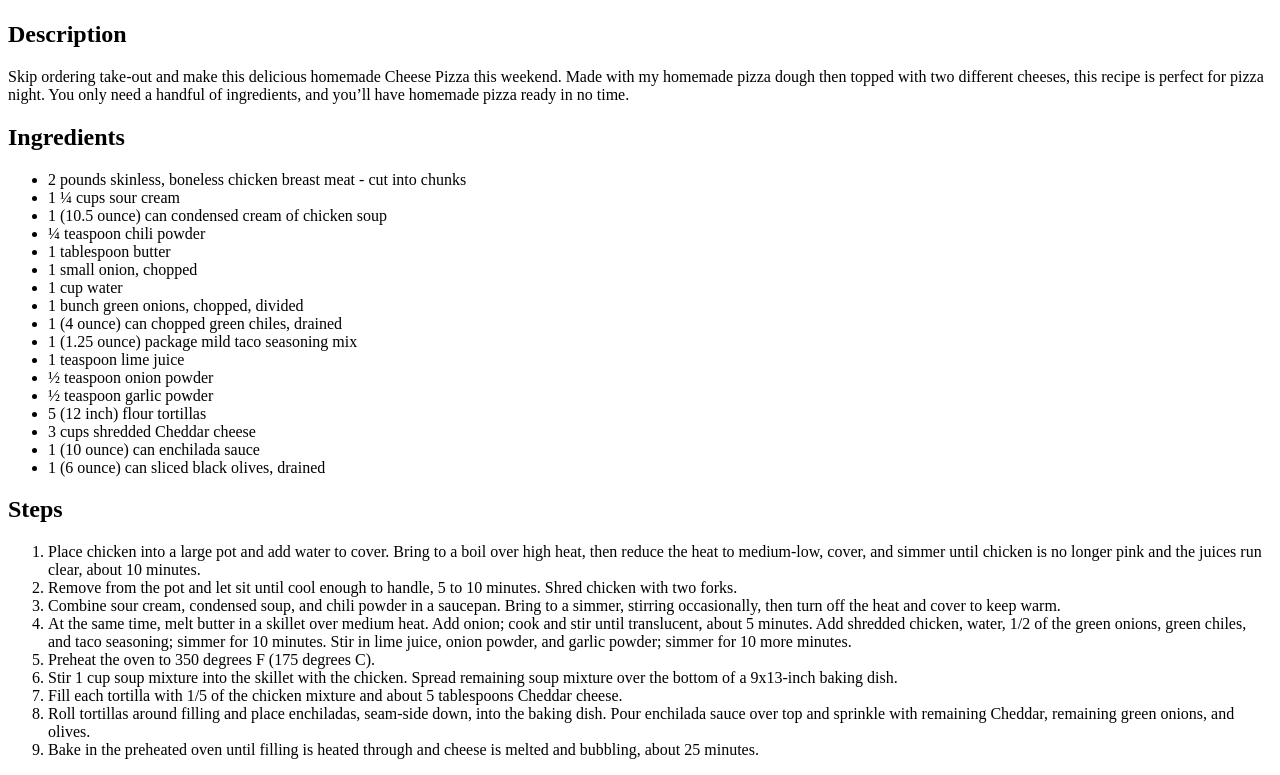
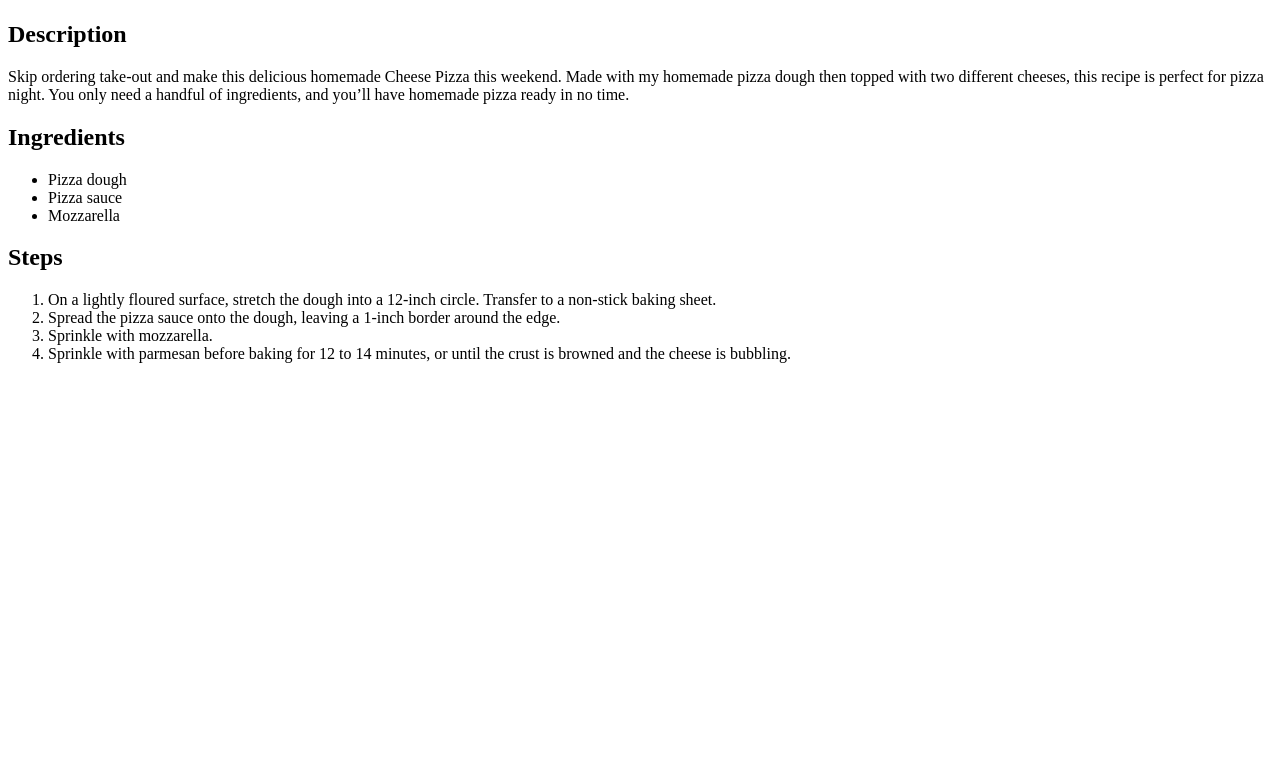
Before and after one commit to hobbyprogr4mmer/odin-recipes, a plain HTML site: page recipes/pizza.html in a window 1280 px wide. Shown: the part 409-1184 px from the top of the page. After the commit the page ends 800 px from the top, so only its background shows below. Drawn offline with Linux system fonts and the light colour scheme.

Commit message:
Finished HTML. Todo: CSS

```diff
--- a/recipes/pizza.html
+++ b/recipes/pizza.html
@@ -13,35 +13,16 @@
     <p>Skip ordering take-out and make this delicious homemade Cheese Pizza this weekend. Made with my homemade pizza dough then topped with two different cheeses, this recipe is perfect for pizza night. You only need a handful of ingredients, and you’ll have homemade pizza ready in no time.</p>
     <h2>Ingredients</h2>
     <ul>
-        <li>2 pounds skinless, boneless chicken breast meat - cut into chunks</li>
-        <li>1 ¼ cups sour cream</li>
-        <li>1 (10.5 ounce) can condensed cream of chicken soup</li>
-        <li>¼ teaspoon chili powder</li>
-        <li>1 tablespoon butter</li>
-        <li>1 small onion, chopped</li>
-        <li>1 cup water</li>
-        <li>1 bunch green onions, chopped, divided</li>
-        <li>1 (4 ounce) can chopped green chiles, drained</li>
-        <li>1 (1.25 ounce) package mild taco seasoning mix</li>
-        <li>1 teaspoon lime juice</li>
-        <li>½ teaspoon onion powder</li>
-        <li>½ teaspoon garlic powder</li>
-        <li>5 (12 inch) flour tortillas</li>
-        <li>3 cups shredded Cheddar cheese</li>
-        <li>1 (10 ounce) can enchilada sauce</li>
-        <li>1 (6 ounce) can sliced black olives, drained</li>
+        <li>Pizza dough</li>
+        <li>Pizza sauce</li>
+        <li>Mozzarella</li>
     </ul>
     <h2>Steps</h2>
     <ol>
-        <li>Place chicken into a large pot and add water to cover. Bring to a boil over high heat, then reduce the heat to medium-low, cover, and simmer until chicken is no longer pink and the juices run clear, about 10 minutes.</li>
-        <li>Remove from the pot and let sit until cool enough to handle, 5 to 10 minutes. Shred chicken with two forks.</li>
-        <li>Combine sour cream, condensed soup, and chili powder in a saucepan. Bring to a simmer, stirring occasionally, then turn off the heat and cover to keep warm.</li>
-        <li>At the same time, melt butter in a skillet over medium heat. Add onion; cook and stir until translucent, about 5 minutes. Add shredded chicken, water, 1/2 of the green onions, green chiles, and taco seasoning; simmer for 10 minutes. Stir in lime juice, onion powder, and garlic powder; simmer for 10 more minutes.</li>
-        <li>Preheat the oven to 350 degrees F (175 degrees C).</li>
-        <li>Stir 1 cup soup mixture into the skillet with the chicken. Spread remaining soup mixture over the bottom of a 9x13-inch baking dish.</li>
-        <li>Fill each tortilla with 1/5 of the chicken mixture and about 5 tablespoons Cheddar cheese.</li>
-        <li>Roll tortillas around filling and place enchiladas, seam-side down, into the baking dish. Pour enchilada sauce over top and sprinkle with remaining Cheddar, remaining green onions, and olives.</li>
-        <li>Bake in the preheated oven until filling is heated through and cheese is melted and bubbling, about 25 minutes.</li>
+        <li>On a lightly floured surface, stretch the dough into a 12-inch circle. Transfer to a non-stick baking sheet.</li>
+        <li>Spread the pizza sauce onto the dough, leaving a 1-inch border around the edge.</li>
+        <li>Sprinkle with mozzarella.</li>
+        <li>Sprinkle with parmesan before baking for 12 to 14 minutes, or until the crust is browned and the cheese is bubbling.</li>
     </ol>
 </body>
 </html>
```
